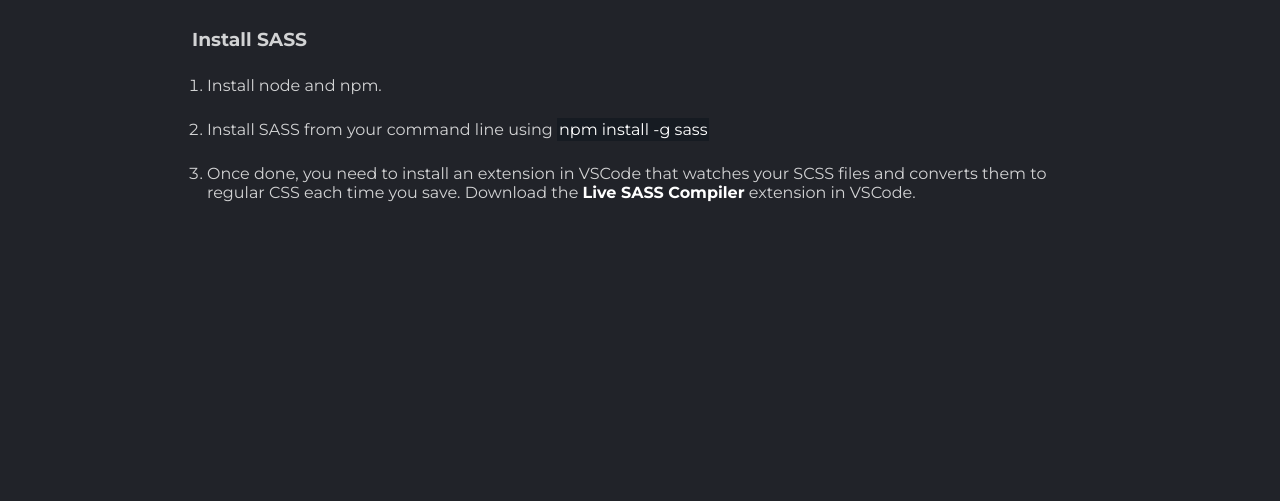
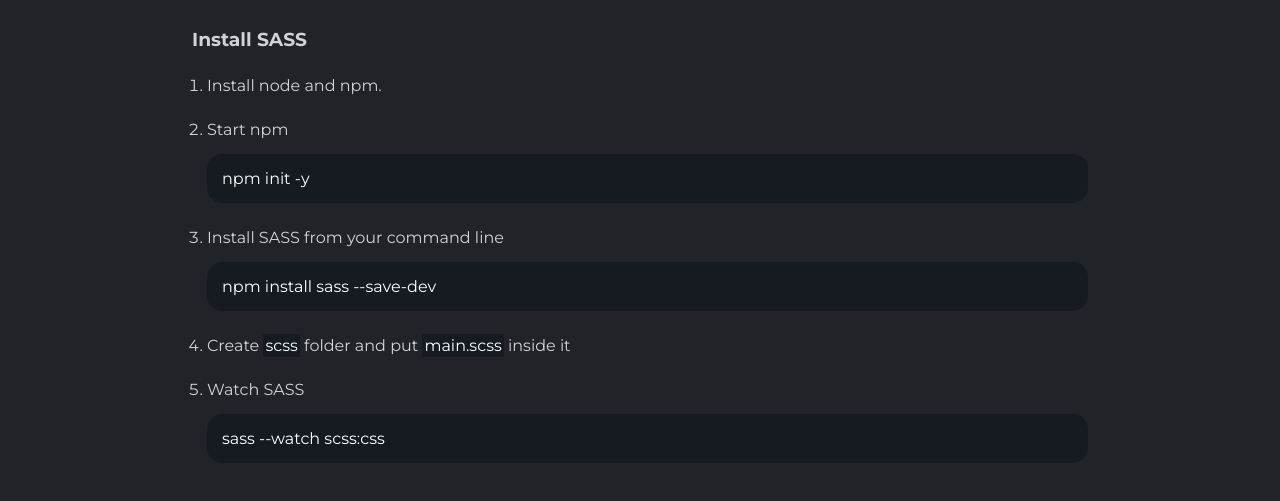
Before and after one commit to NahuelGenchi/devinfo, a plain HTML site: page sections/sass.html in a window 1280 px wide. Shown: the part 217-718 px from the top of the page. Drawn offline with nearby package versions, Linux system fonts and the light colour scheme.

Commit message:
Updating SASS content

```diff
--- a/sections/sass.html
+++ b/sections/sass.html
@@ -42,8 +42,16 @@
                 <h3>Install SASS</h3>
                 <ol>
                     <li>Install node and npm.</li>
-                    <li>Install SASS from your command line using <code class="codeInline">npm install -g sass</code></li>
-                    <li>Once done, you need to install an extension in VSCode that watches your SCSS files and converts them to regular CSS each time you save. Download the <a href="https://marketplace.visualstudio.com/items?itemName=ritwickdey.live-sass" target="_blank">Live SASS Compiler</a> extension in VSCode.</li>
+                    <li>Start npm
+                        <code>npm init -y</code>
+                    </li>
+                    <li>Install SASS from your command line
+                        <code>npm install sass --save-dev</code>
+                    </li>
+                    <li>Create <code class="codeInline">scss</code> folder and put <code class="codeInline">main.scss</code> inside it</li>
+                    <li>Watch SASS
+                        <code>sass --watch scss:css</code>
+                    </li>
                 </ol>
             </section>
         </article>
```
